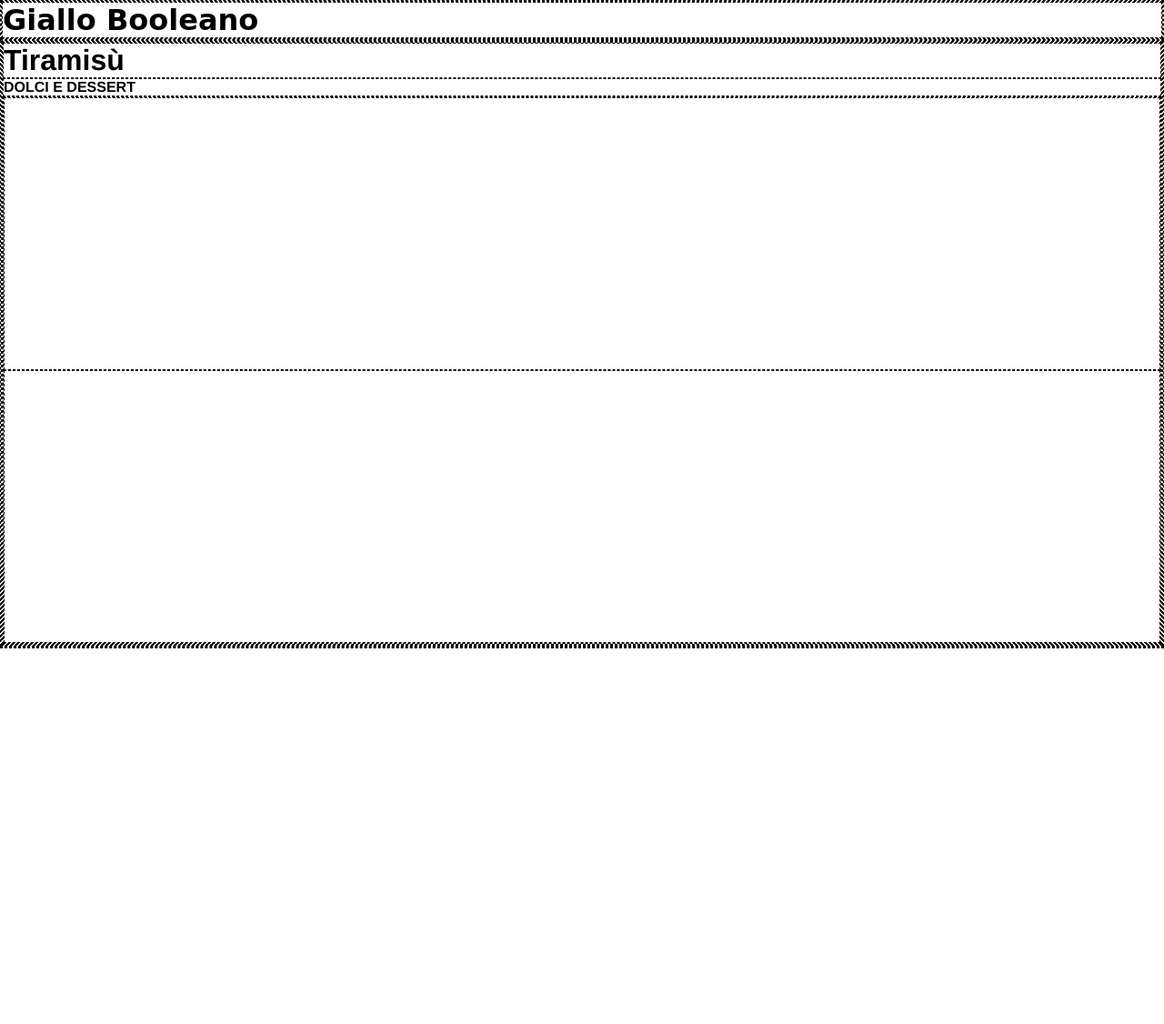
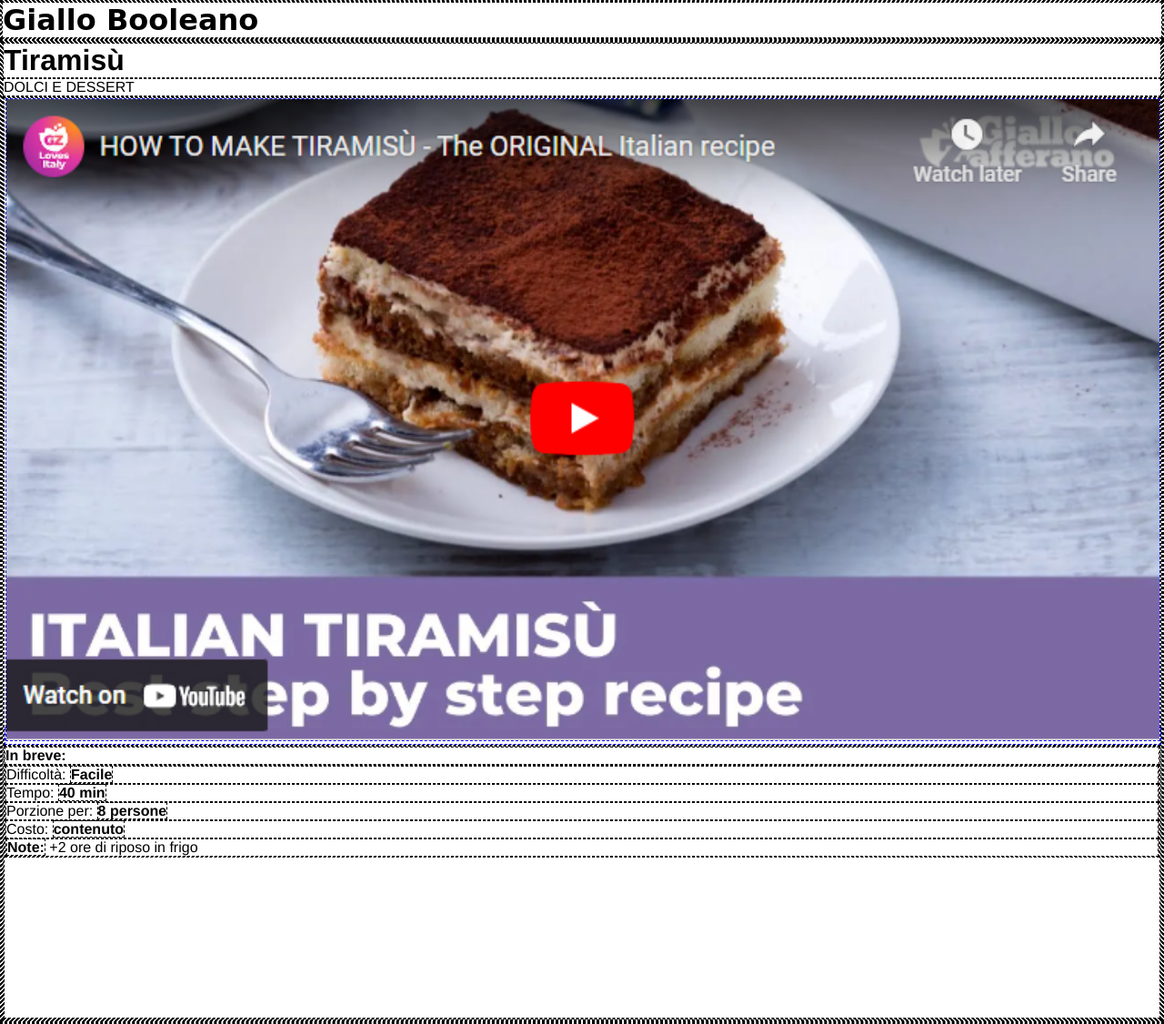
Before and after one commit to Diana-Petruccetti/htmlcss-responsive-layout, a plain HTML site: page index.html in a window 1280 px wide. Shown: the whole page at 91% size. Before the commit the page ends 800 px from the top, so only its background shows below. Drawn offline with Linux system fonts and the light colour scheme.

Commit message:
section video

```diff
--- a/assets/css/style.css
+++ b/assets/css/style.css
@@ -40,6 +40,10 @@ main {
 
 .justify-content-center {
     justify-content: center;
+}
+
+.youtube {
+    width: 100%;
 }
 /* end-utility region */
 
--- a/index.html
+++ b/index.html
@@ -25,13 +25,20 @@
         <div class="section video">
             <div class="container">
                 <h1>Tiramisù</h1>
-                <h4>DOLCI E DESSERT</h4>
+                <div>DOLCI E DESSERT</div>
                 <div class="row">
                     <div class="col-12">
-
+                        <a href="https://www.youtube.com/watch?v=JVT900H6s0g"><img class="youtube" src="./assets/img/image (10).png" alt=""></a>
                     </div>
                     <div class="col-12">
-
+                        <h4>In breve:</h4>
+                        <ul>
+                            <li>Difficoltà: <strong>Facile</strong></li>
+                            <li>Tempo: <strong>40 min</strong></li>
+                            <li>Porzione per: <strong>8 persone</strong></li>
+                            <li>Costo: <strong>contenuto</strong></li>
+                            <li><strong>Note:</strong> +2 ore di riposo in frigo</li>
+                        </ul>
                     </div>
                 </div>
             </div>
```
